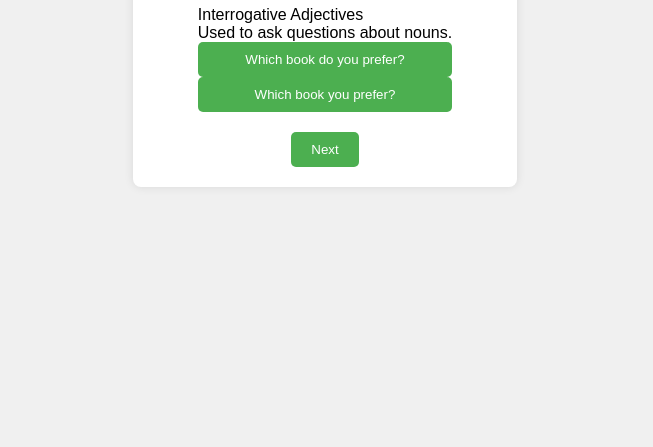
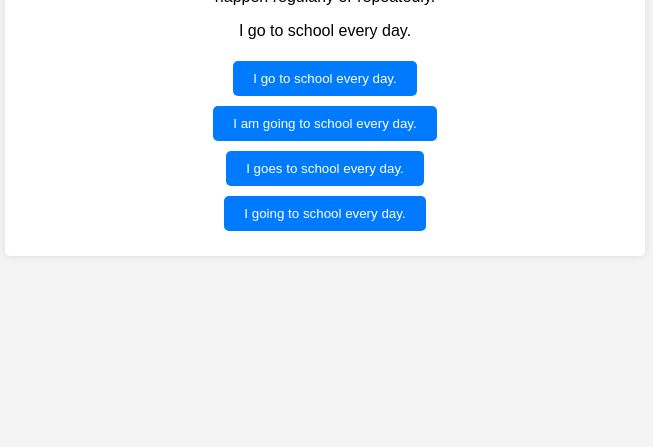
Before and after one commit to GMMMMMMMMMMMMM/Grammaire, a plain HTML site: page index.html in a window 1280 px wide. Shown: the part 353-800 px from the top of the page, without its empty margins (315-968 px from the left). Drawn offline with Linux system fonts and the light colour scheme.

Commit message:
Add files via upload

```diff
--- a/index.html
+++ b/index.html
@@ -3,26 +3,17 @@
 <head>
   <meta charset="UTF-8">
   <meta name="viewport" content="width=device-width, initial-scale=1.0">
-    <title>Grammar Quiz</title>
+  <title>English Grammar Quiz</title>
   <link rel="stylesheet" href="style.css">
 </head>
 <body>
-    <div class="container">
+  <div id="quiz-container">
     <h1>English Grammar Quiz</h1>
-        <div id="quiz-container">
-            <div id="question-container">
-                <div id="question"></div>
-                <div id="explanation"></div>
-                <div id="options-container"></div>
+    <p id="question"></p>
+    <p id="explanation"></p>
+    <p id="example"></p>
+    <div id="options"></div>
   </div>
-            <button id="next-button" onclick="nextQuestion()">Next</button>
-        </div>
-        <div id="result-container" class="hide">
-            <h2>Your Score: <span id="score"></span></h2>
-            <button onclick="restartQuiz()">Restart Quiz</button>
-        </div>
-    </div>
-    <script src="script.js"></script>
   <script src="quiz.js"></script>
 </body>
 </html>
--- a/quiz.js
+++ b/quiz.js
@@ -3,29 +3,71 @@ const grammarRules = [
     id: 1,
     rule: "Verb tenses: present simple",
     explanation: "The present simple tense is used to describe habits, general truths, and actions that happen regularly or repeatedly.",
+    example: "I go to school every day.",
+    illustration: "images/present_simple.jpg",
     options: [
       { text: "I go to school every day.", correct: true },
-      { text: "I am going to school every day.", correct: false }
+      { text: "I am going to school every day.", correct: false },
+      { text: "I goes to school every day.", correct: false },
+      { text: "I going to school every day.", correct: false }
     ]
   },
-  {
-    id: 2,
-    rule: "Verb tenses: present continuous",
-    explanation: "The present continuous tense is used to describe actions that are happening now or in the near future.",
-    options: [
-      { text: "I am studying for my exam right now.", correct: true },
-      { text: "I study for my exam right now.", correct: false }
-    ]
-  },
-  // Ajoutez plus de règles ici...
-  {
-    id: 100,
-    rule: "Interrogative Adjectives",
-    explanation: "Used to ask questions about nouns.",
-    example: "Which book do you prefer?",
-    options: [
-      { text: "Which book do you prefer?", correct: true },
-      { text: "Which book you prefer?", correct: false }
-    ]
+  // Ajoutez plus de règles ici avec 4 options...
+];
+
+let currentQuestionIndex = 0;
+let score = 0;
+const totalQuestions = 10; // Nombre de questions par session
+
+document.addEventListener("DOMContentLoaded", () => {
+  showQuestion();
+});
+
+function showQuestion() {
+  if (currentQuestionIndex < totalQuestions) {
+    const question = grammarRules[currentQuestionIndex];
+    document.getElementById("question").innerText = question.rule;
+    document.getElementById("explanation").innerText = question.explanation;
+    document.getElementById("example").innerText = question.example;
+
+    const optionsContainer = document.getElementById("options");
+    optionsContainer.innerHTML = "";
+    question.options.forEach(option => {
+      const button = document.createElement("button");
+      button.innerText = option.text;
+      button.classList.add("option");
+      button.onclick = () => checkAnswer(button, option.correct);
+      optionsContainer.appendChild(button);
+    });
+  } else {
+    showScore();
   }
-];
+}
+
+function checkAnswer(button, isCorrect) {
+  if (isCorrect) {
+    score++;
+    button.style.backgroundColor = "green";
+  } else {
+    button.style.backgroundColor = "red";
+  }
+
+  setTimeout(() => {
+    currentQuestionIndex++;
+    showQuestion();
+  }, 1000); // Attendre 1 seconde avant de passer à la question suivante
+}
+
+function showScore() {
+  document.getElementById("quiz-container").innerHTML = `
+    <h2>Quiz Finished!</h2>
+    <p>Your score: ${score} out of ${totalQuestions}</p>
+    <button onclick="restartQuiz()">Restart Quiz</button>
+  `;
+}
+
+function restartQuiz() {
+  currentQuestionIndex = 0;
+  score = 0;
+  showQuestion();
+}
--- a/style.css
+++ b/style.css
@@ -1,48 +1,44 @@
 body {
   font-family: Arial, sans-serif;
+  background-color: #f4f4f4;
   display: flex;
   justify-content: center;
   align-items: center;
   height: 100vh;
-    background-color: #f0f0f0;
   margin: 0;
 }
 
-.container {
+#quiz-container {
   background: white;
   padding: 20px;
-    border-radius: 8px;
+  border-radius: 5px;
   box-shadow: 0 0 10px rgba(0, 0, 0, 0.1);
+  width: 80%;
+  max-width: 600px;
+  text-align: center;
 }
 
-#quiz-container {
+h1 {
+  margin-bottom: 20px;
+}
+
+#options {
   display: flex;
   flex-direction: column;
   align-items: center;
 }
 
-#question-container {
-    margin-bottom: 20px;
+.option {
+  background: #007bff;
+  color: white;
+  border: none;
+  padding: 10px 20px;
+  margin: 5px;
+  border-radius: 5px;
+  cursor: pointer;
+  transition: background 0.3s;
 }
 
-#options-container {
-    display: flex;
-    flex-direction: column;
+.option:hover {
+  background: #0056b3;
 }
-
-button {
-    padding: 10px 20px;
-    border: none;
-    border-radius: 5px;
-    background-color: #4CAF50;
-    color: white;
-    cursor: pointer;
-}
-
-button:hover {
-    background-color: #45a049;
-}
-
-.hide {
-    display: none;
-}
```
Lines whose indentation alone changed are shown as unchanged.
